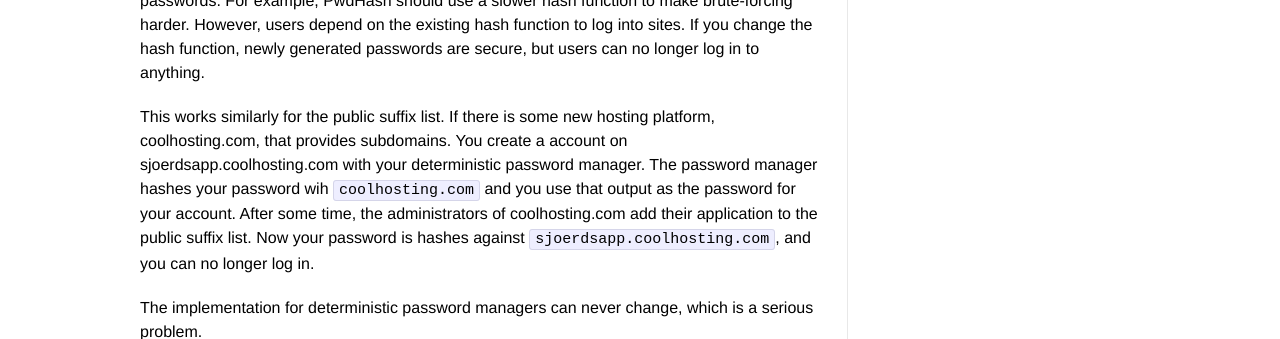
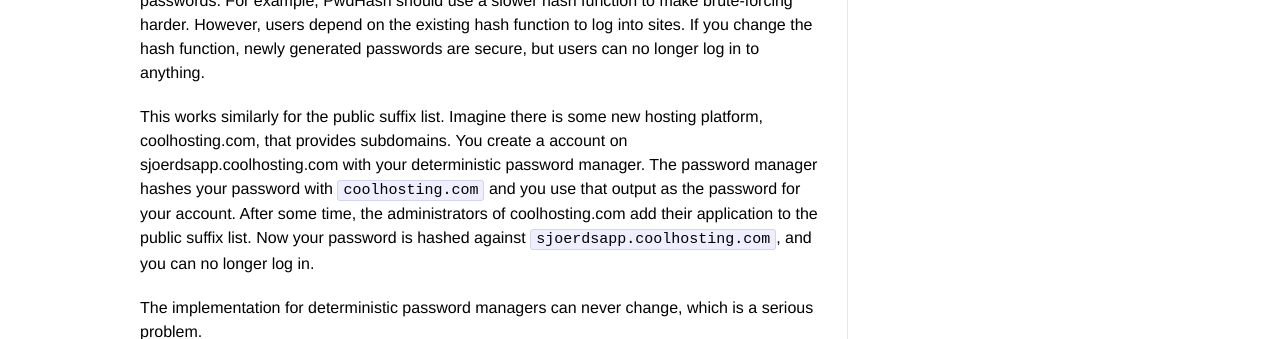
Before and after one commit to Sjord/Sjord.github.io, a Jekyll site: the page built from _posts/2017-08-21-problems-with-pwdhash.md, in a window 1280 px wide. Shown: the part 1140-1479 px from the top of the page. Built offline with Jekyll 4.4.1, drawn with Linux system fonts in a browser that asks for light colours.

Commit message:
Finish pwdhash post

```diff
--- a/_posts/2017-08-21-problems-with-pwdhash.md
+++ b/_posts/2017-08-21-problems-with-pwdhash.md
@@ -21,7 +21,7 @@
 
 If you want to change anything about a deterministic password manager, you break existing passwords. For example, PwdHash should use a slower hash function to make brute-forcing harder. However, users depend on the existing hash function to log into sites. If you change the hash function, newly generated passwords are secure, but users can no longer log in to anything.
 
-This works similarly for the public suffix list. If there is some new hosting platform, coolhosting.com, that provides subdomains. You create a account on sjoerdsapp.coolhosting.com with your deterministic password manager. The password manager hashes your password wih `coolhosting.com` and you use that output as the password for your account. After some time, the administrators of coolhosting.com add their application to the public suffix list. Now your password is hashes against `sjoerdsapp.coolhosting.com`, and you can no longer log in.
+This works similarly for the public suffix list. Imagine there is some new hosting platform, coolhosting.com, that provides subdomains. You create a account on sjoerdsapp.coolhosting.com with your deterministic password manager. The password manager hashes your password with `coolhosting.com` and you use that output as the password for your account. After some time, the administrators of coolhosting.com add their application to the public suffix list. Now your password is hashed against `sjoerdsapp.coolhosting.com`, and you can no longer log in.
 
 The implementation for deterministic password managers can never change, which is a serious problem.
 
```
